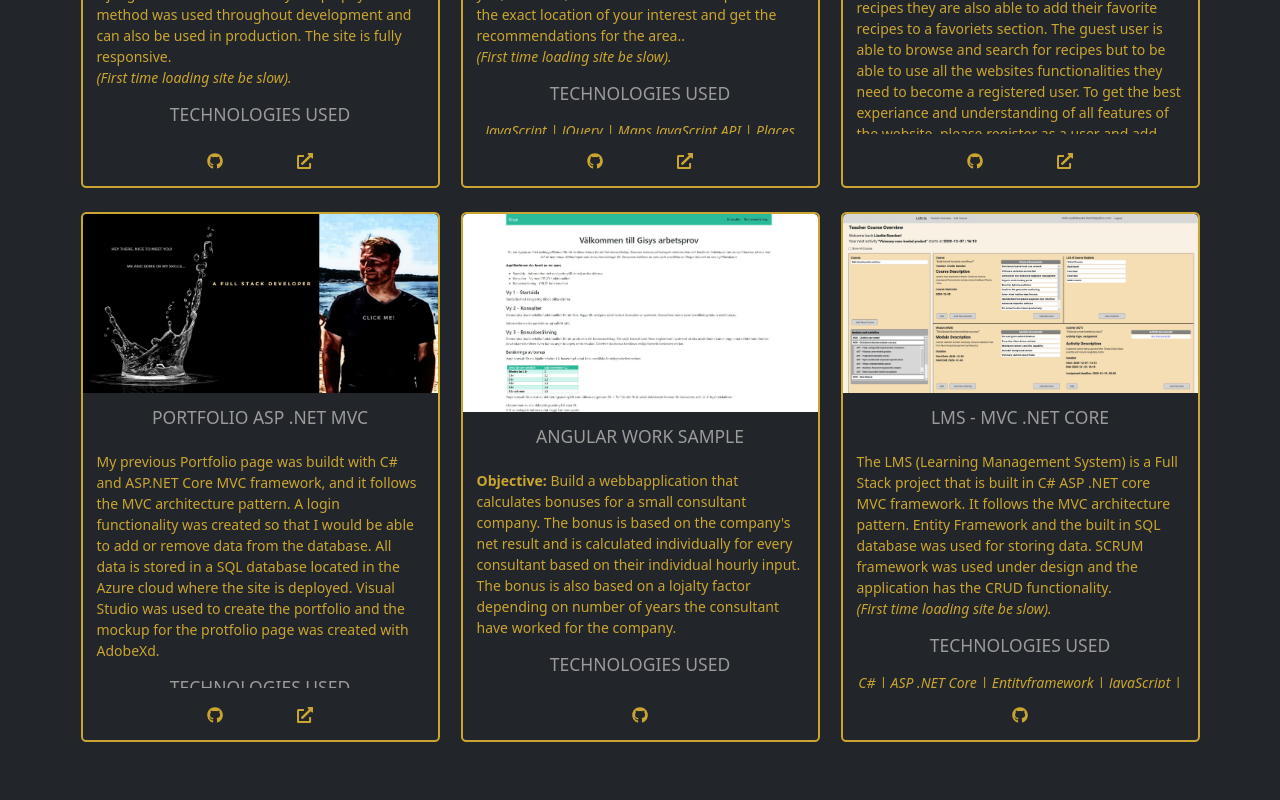
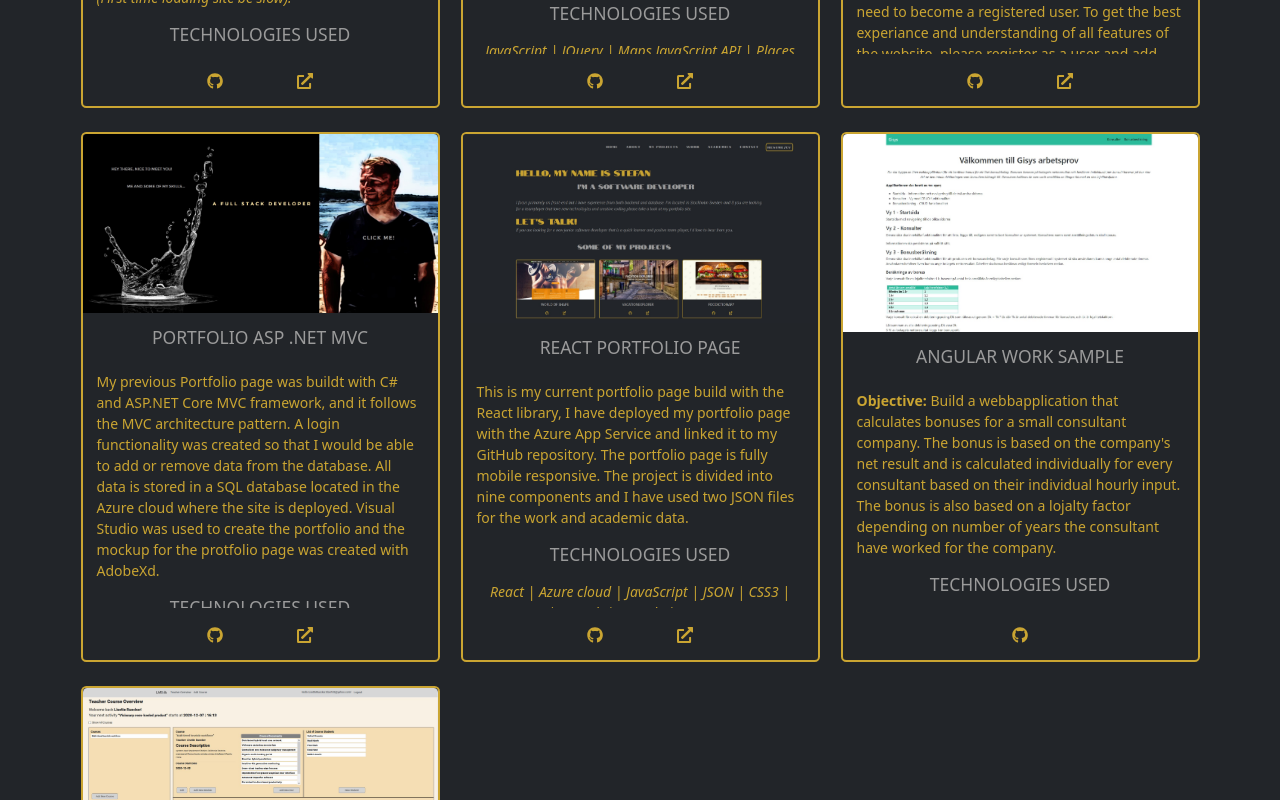
Before and after one commit to MrBrunotte/stefanbrunotteportfolio, a React (Create React App) app: page /projects in a window 1280 px wide. Shown: the part 820-1620 px from the top of the page. Built offline with nearby package versions, Linux system fonts and the light colour scheme; a web font is replaced by a local one.

Commit message:
Added a project

```diff
--- a/src/components/home/home.css
+++ b/src/components/home/home.css
@@ -1,6 +1,6 @@
-.myMargin {
+/* .myMargin {
     padding: 10vh 0 4vh !important;
-}
+} */
 a.homeLink {
     font-family: 'Notable', sans-serif;
     font-size: 3rem;
@@ -40,6 +40,10 @@ a.homeLink {
     font-size: 2rem;
     font-family: 'Notable', sans-serif;
     letter-spacing: 2px;
+}
+
+.cardCenterPadding {
+    margin-right: 20px;
 }
 /* Media Queries */
 
--- a/src/components/home/home.js
+++ b/src/components/home/home.js
@@ -5,7 +5,7 @@ import worldofshape from '../myProjects/images/worldofshape.jpg';
 import foodictionary from '../myProjects/images/foodictionary.jpg';
 import vacationExplorer from '../myProjects/images/vacationexplorer.jpg';
 import mvcPortfolio from '../myProjects/images/mvcPortfolio.jpg';
-import gisysArbProv from '../myProjects/images/gisysArbProv.jpg';
+import reactPortfolio from '../myProjects/images/reactPortfolio.jpg';
 import Card from 'react-bootstrap/Card';
 import Nav from 'react-bootstrap/Nav';
 import { Link } from 'react-router-dom';
@@ -79,12 +79,13 @@ let Home = () => {
                 </Col>
                 <Col  xxl={4} xl={4} lg={4} md={6} sm={12} xs={12}>
                     <Card style={{ width: '100%' }}>
-                <Card.Img variant="top" src={gisysArbProv} />
+                        <Card.Img variant="top" src={reactPortfolio} />
                         <Card.Body className="projectText">
-                    <Card.Title>Angular work sample</Card.Title>
+                            <Card.Title>New React portfolio page</Card.Title>
                         </Card.Body>
                         <Card.Body className="text-center">
-                    <Card.Link href="#"><a className="myIcons" href="https://github.com/MrBrunotte/Arbetsprov-Bonus-Calculation" target="_blank" rel="noreferrer"><FaGithub /></a></Card.Link>
+                            <Card.Link href="#"><a className="myIcons" href="https://github.com/MrBrunotte/StefanBrunottePortfolio" target="_blank" rel="noreferrer"><FaGithub /></a></Card.Link>
+                            <Card.Link href="#"><a className="myIcons" href="https://sbportfolio.azurewebsites.net/" target="_blank" rel="noreferrer"><FaExternalLinkAlt /></a></Card.Link>
                         </Card.Body>
                     </Card>
                 </Col>
--- a/src/components/myProjects/myProjects.css
+++ b/src/components/myProjects/myProjects.css
@@ -105,7 +105,7 @@ a.myIconsProject{
 /* over 992.99px */
 @media (min-width: 991.99px) {
     .container {
-        margin-top: 15vh;
+        margin-top: 5vh;
     }
     .myMBProjects {
         margin-bottom: 10vh;
--- a/src/components/myProjects/myProjects.js
+++ b/src/components/myProjects/myProjects.js
@@ -9,6 +9,7 @@ import foodictionary from './images/foodictionary.jpg';
 import mvcPortfolio from './images/mvcPortfolio.jpg';
 import gisysArbProv from './images/gisysArbProv.jpg';
 import teacherOverview from './images/teacherOverview.jpeg';
+import reactPortfolio from './images/reactPortfolio.jpg';
 import './myProjects.css';
 
 let MyProjects = () => {
@@ -109,6 +110,28 @@ let MyProjects = () => {
             </Col>
             <Col xxl={4} xl={4} lg={4} md={6} sm={12} xs={12}>
                 <Card style={{ width: '100%' }}>
+                    <Card.Img variant="top" src={reactPortfolio} />
+                    <Card.Body className="projectText">
+                        <Card.Title className="myCardTitle">React portfolio page</Card.Title>
+                        <Card.Text className="myCardText">
+                        This is my current portfolio page build with the React library, I have deployed my portfolio page with the Azure App Service and linked it to my GitHub repository.
+                        The portfolio page is fully mobile responsive.
+                        The project is divided into nine components and I have used two JSON files for the work and academic data.
+                        <br></br>
+                        </Card.Text>
+                        <Card.Text>
+                            <h5 className="myCardHeader">technologies used</h5>
+                            <p className="projectTags myCardTags"><em>React | Azure cloud | JavaScript | JSON | CSS3 | HTML5 | GitHub | VSCode | React-Bootstrap</em></p>
+                        </Card.Text>
+                    </Card.Body>
+                    <Card.Body className="text-center">
+                        <Card.Link href="#"><a className="myIcons" href="https://github.com/MrBrunotte/StefanBrunottePortfolio" target="_blank" rel="noreferrer"><FaGithub /></a></Card.Link>
+                        <Card.Link href="#"><a className="myIcons" href="https://sbportfolio.azurewebsites.net/" target="_blank" rel="noreferrer"><FaExternalLinkAlt /></a></Card.Link>
+                    </Card.Body>
+                </Card>
+            </Col>
+            <Col xxl={4} xl={4} lg={4} md={6} sm={12} xs={12}>
+                <Card style={{ width: '100%' }}>
                     <Card.Img variant="top" src={gisysArbProv} />
                     <Card.Body className="projectText">
                         <Card.Title className="myCardTitle">Angular work sample</Card.Title>
```
Also changed, not shown: src/components/myProjects/images/reactPortfolio.jpg (added). Lines whose indentation alone changed are shown as unchanged.
